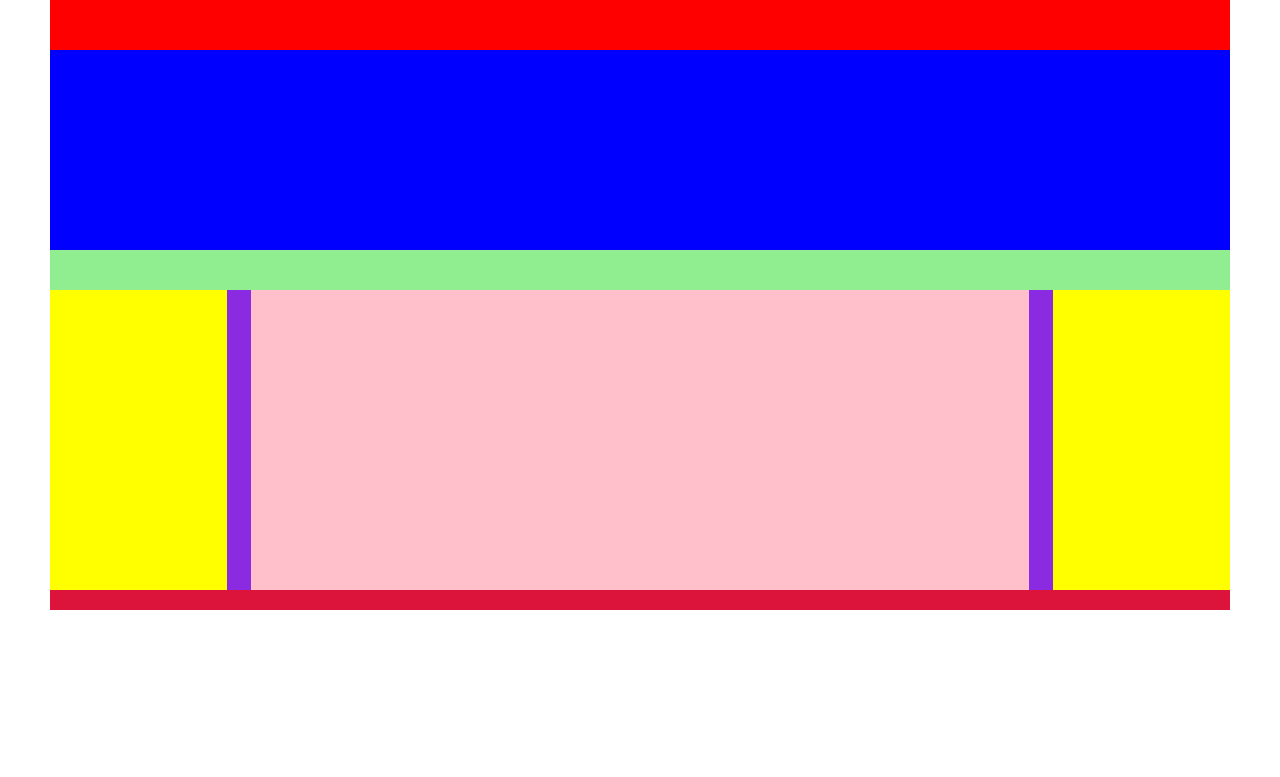
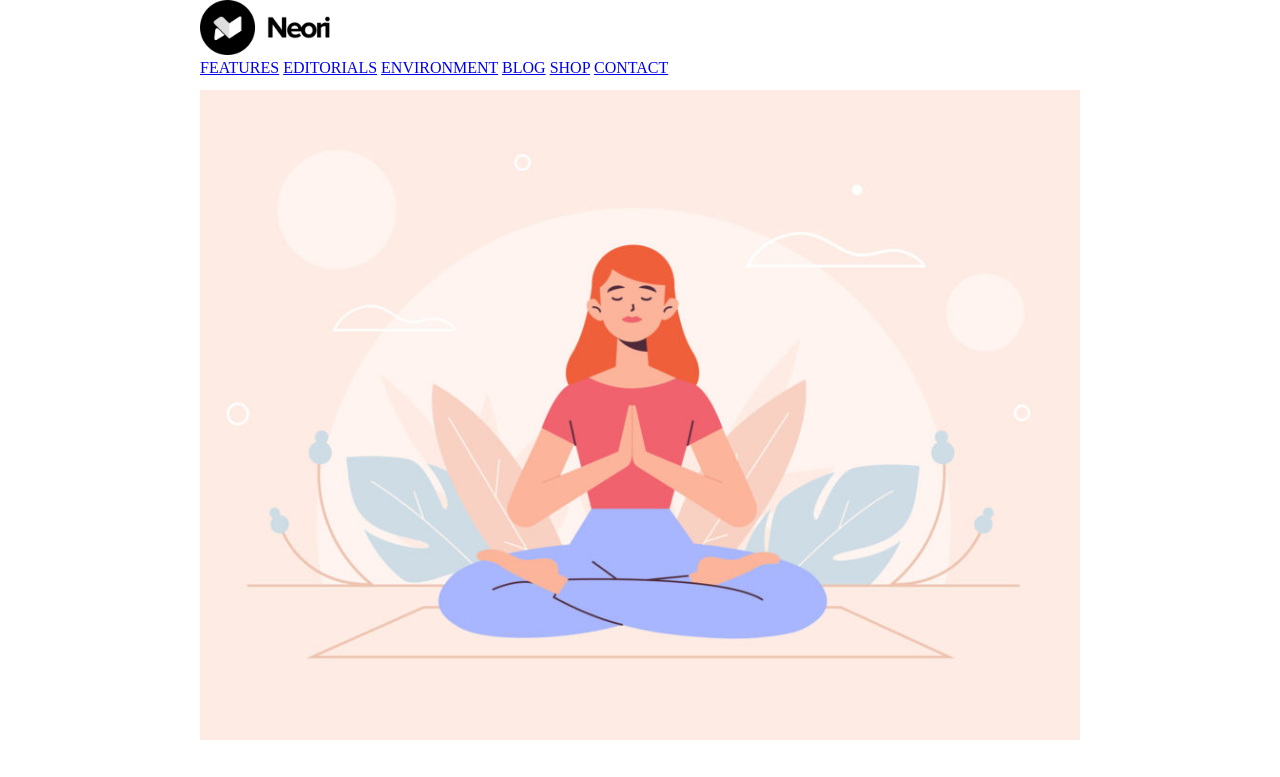
Before and after one commit to ItzArima/htmlcss-struttura-wp, a plain HTML site: page index.html in a window 1280 px wide. Drawn offline with Linux system fonts and the light colour scheme.

Commit message:
impostato logo header e hero img

```diff
--- a/index.html
+++ b/index.html
@@ -8,15 +8,23 @@
     <link rel="stylesheet" href="style.css">
 </head>
 <body>
-    <header class="debug">
+    <header>
         <div class="header-container">
             <div class="logo">
+                <img class="logo-img" src="./img/logo.png" alt="logo">
             </div>
-            <div class="nav">
-            </div>
+            <nav>
+                <a href="#">FEATURES</a>
+                <a href="#">EDITORIALS</a>
+                <a href="#">ENVIRONMENT</a>
+                <a href="#">BLOG</a>
+                <a href="#">SHOP</a>
+                <a href="#">CONTACT</a>
+            </nav>
+            <br>
         </div>
     </header>
-    <main class="debug">
+    <main>
         <div class="main-container">
             <div class="int-img">
                 <div class="int-text">
@@ -46,7 +54,7 @@
             </div>
         </div>
     </main>
-    <footer class="debug">
+    <footer>
         <div class="foot">
         </div>
     </footer>
--- a/style.css
+++ b/style.css
@@ -11,43 +11,36 @@
 }
 
 body{
-    margin: 0 50px;
+    margin: 0 200px;
 }
 
-.debug .header-container{
-    background-color: red;
-    height: 50px;
+.main-container{
+    width: 100%;
+    height: 400px;
 }
 
-.debug .int-img{
-    background-color: blue;
-    height: 200px;
+.header-container{
+    height: 90px;
 }
 
-.debug .title{
-    background-color: lightgreen;
+.title{
     height: 40px;
 }
-.debug .table-container{
-    background-color: blueviolet;
+ .table-container{
     height: 300px;
 }
-
-.debug .foot{
-    background-color: crimson;
+ .foot{
     height: 20px;
 }
 
 .table-col-1{
     float: left;
-    background-color: yellow;
     width: 15%;
     height:100%;
 }
 
 .table-col-2{
     float: left;
-    background-color: pink;
     width: 66%;
     height:100%;
     margin: 0 2%;
@@ -55,7 +48,19 @@ body{
 
 .table-col-3{
     float: left;
-    background-color: yellow;
     width: 15%;
     height: 100%;
 }
+
+.logo-img{
+    width: 130px;
+}
+
+.int-img{
+    background-image: url(./img/banner.jpg);
+    height:650px;
+    background-size: cover;
+    background-repeat: no-repeat;
+    background-position: center;
+
+}
```
Also changed, not shown: wordpess_screen.png (added), 1 other file.
